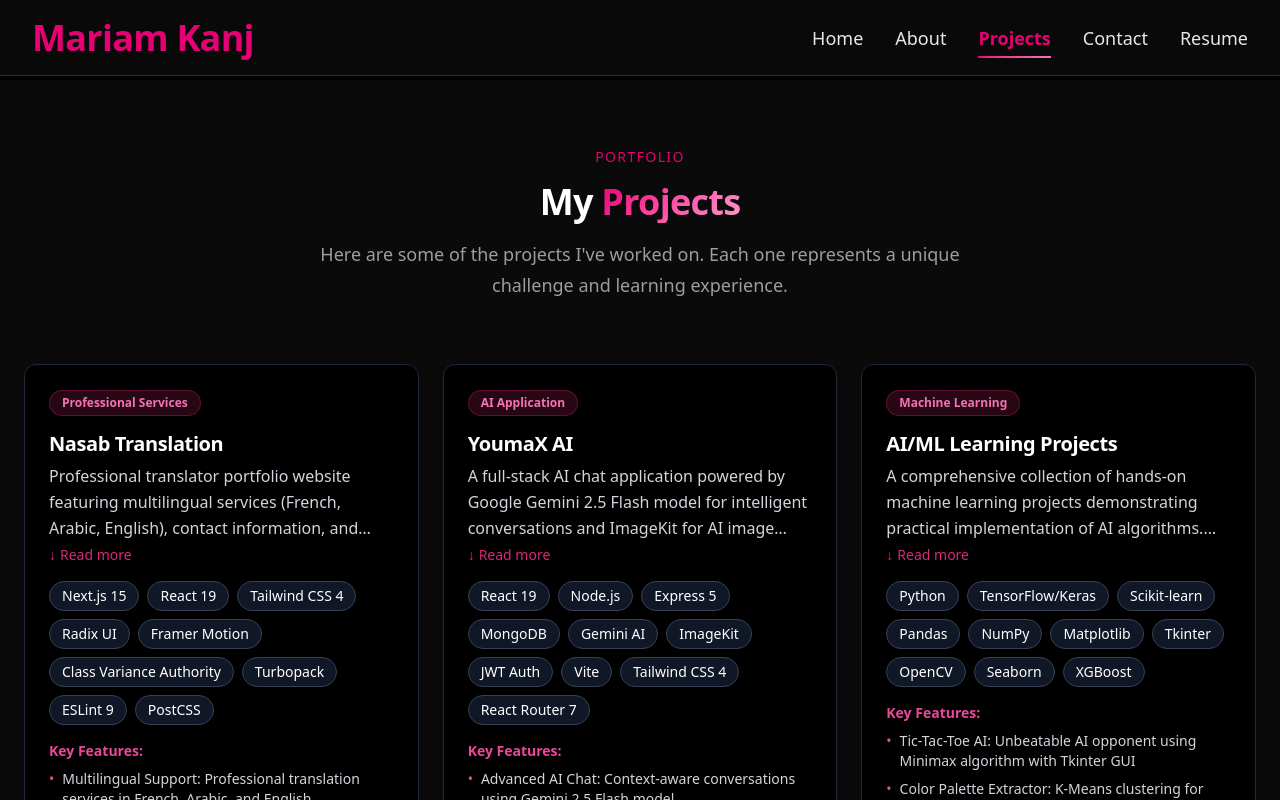
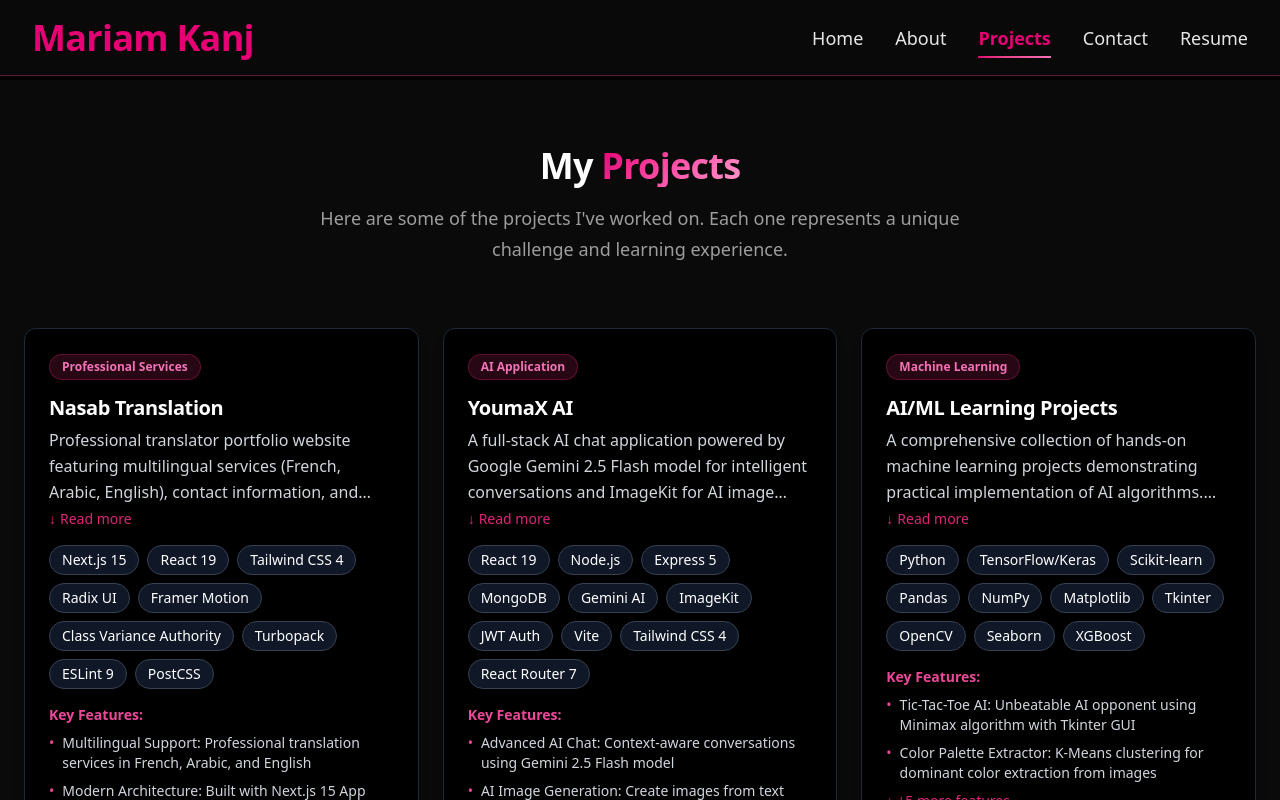
Before and after one commit to maryamkanj/mariam-portfolio, a Next.js app: page /projects in a window 1280 px wide. Shown: the top 800 px of the page. Built offline with nearby package versions, Linux system fonts and the light colour scheme.

Commit message:
fixed code

```diff
--- a/src/app/projects/page.jsx
+++ b/src/app/projects/page.jsx
@@ -22,9 +22,6 @@
       <div className="container mx-auto max-w-7xl w-full relative z-10">
         <div className={`transition-all duration-700 ${mounted ? "opacity-100 translate-y-0" : "opacity-0 translate-y-10"}`}>
           <div className="text-center mb-16">
-            <div className="inline-block mb-3">
-              <span className="text-primary text-sm font-medium tracking-widest uppercase">Portfolio</span>
-            </div>
             <h2 className="text-3xl sm:text-4xl font-bold text-white mb-4">
               My <span className="gradient-text">Projects</span>
             </h2>
--- a/src/app/resume/page.jsx
+++ b/src/app/resume/page.jsx
@@ -118,9 +118,7 @@
         <div className={`transition-all duration-700 ${mounted ? "opacity-100 translate-y-0" : "opacity-0 translate-y-10"}`}>
 
           <header className="text-center mb-6 sm:mb-8 lg:mb-12">
-            <div className="inline-block mb-3">
-              <span className="text-primary text-sm font-medium tracking-widest uppercase">Curriculum Vitae</span>
-            </div>
+
             <h1 className="text-3xl sm:text-4xl lg:text-5xl font-bold text-white mb-4">
               Mariam Kanj - <span className="gradient-text">Resume</span>
             </h1>
```
